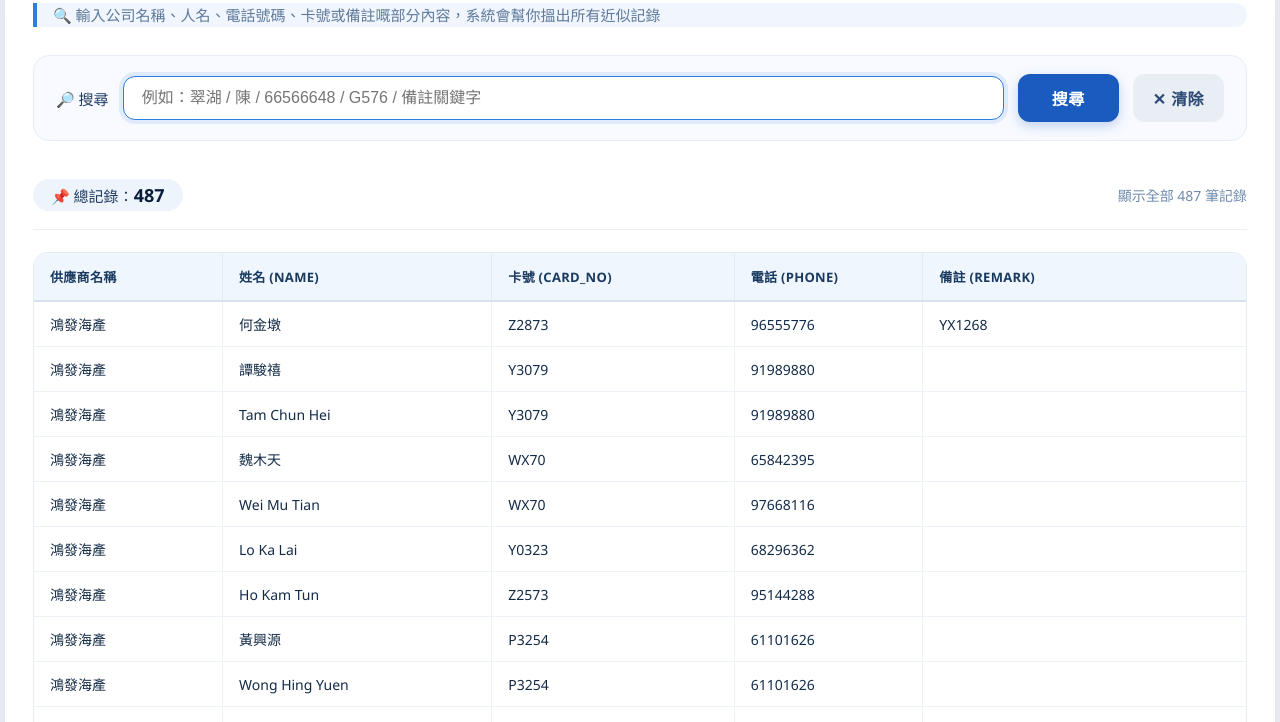
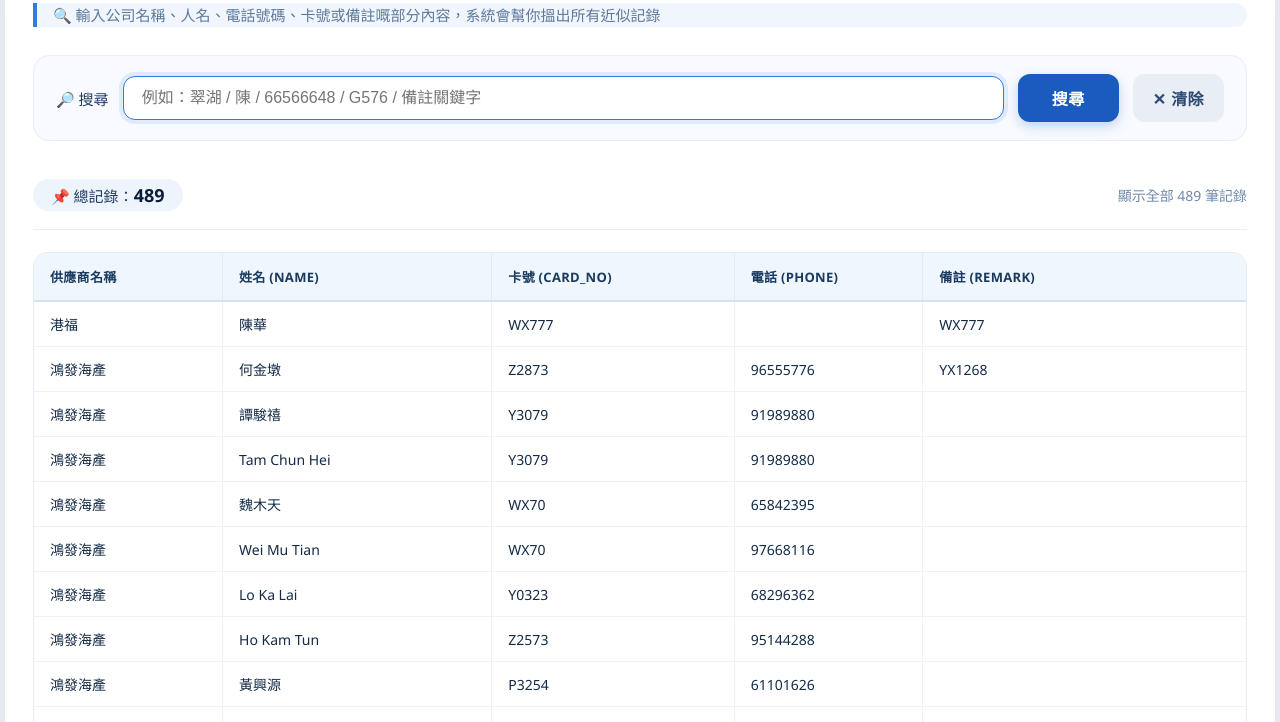
Before and after one commit to alan10thousand2/nina-supplier-log, a plain HTML site: page index.html in a window 1280 px wide. Shown: the part 78-800 px from the top of the page. Drawn offline with Linux system fonts and the light colour scheme.

Commit message:
update data

```diff
--- a/index.html
+++ b/index.html
@@ -357,6 +357,7 @@
       // 1. 數據：包含第五列「備註」
       // --------------------------------------------------------------
       const rawData = [
+        ["港福", "陳華", "WX777", "", "WX777"],
         ["鴻發海產", "何金墩", "Z2873", "96555776", "YX1268"],
         ["鴻發海產", "譚駿禧", "Y3079", "91989880"],
         ["鴻發海產", "Tam Chun Hei", "Y3079", "91989880"],
@@ -598,6 +599,7 @@
         ["陳枝記", "吳成祥", "P7864", "90648315"],
         ["建業", "Liu Pak Hung", "Z643", "61356168"],
         ["德利行", "黃小偉", "WY742", "54984330"],
+        ["德利行", "黃小海", "WX764", "54984330"],
         ["德利行", "Huang Xiaohai", "WX764", "54984330"],
         ["德利行", "李家鴻", "K2986", "95225478"],
         ["德利行", "Lee Ka Hung", "K2986", "95225478"],
@@ -860,7 +862,7 @@
           "Yuen Wing Kan",
           "C3936",
           "62414188",
-          "GF key 04 後巷咸水泵房",
+          "GF key 04 後巷咸水泵房, RG9749",
         ],
         [
           "合一(藍泡泡)",
```
